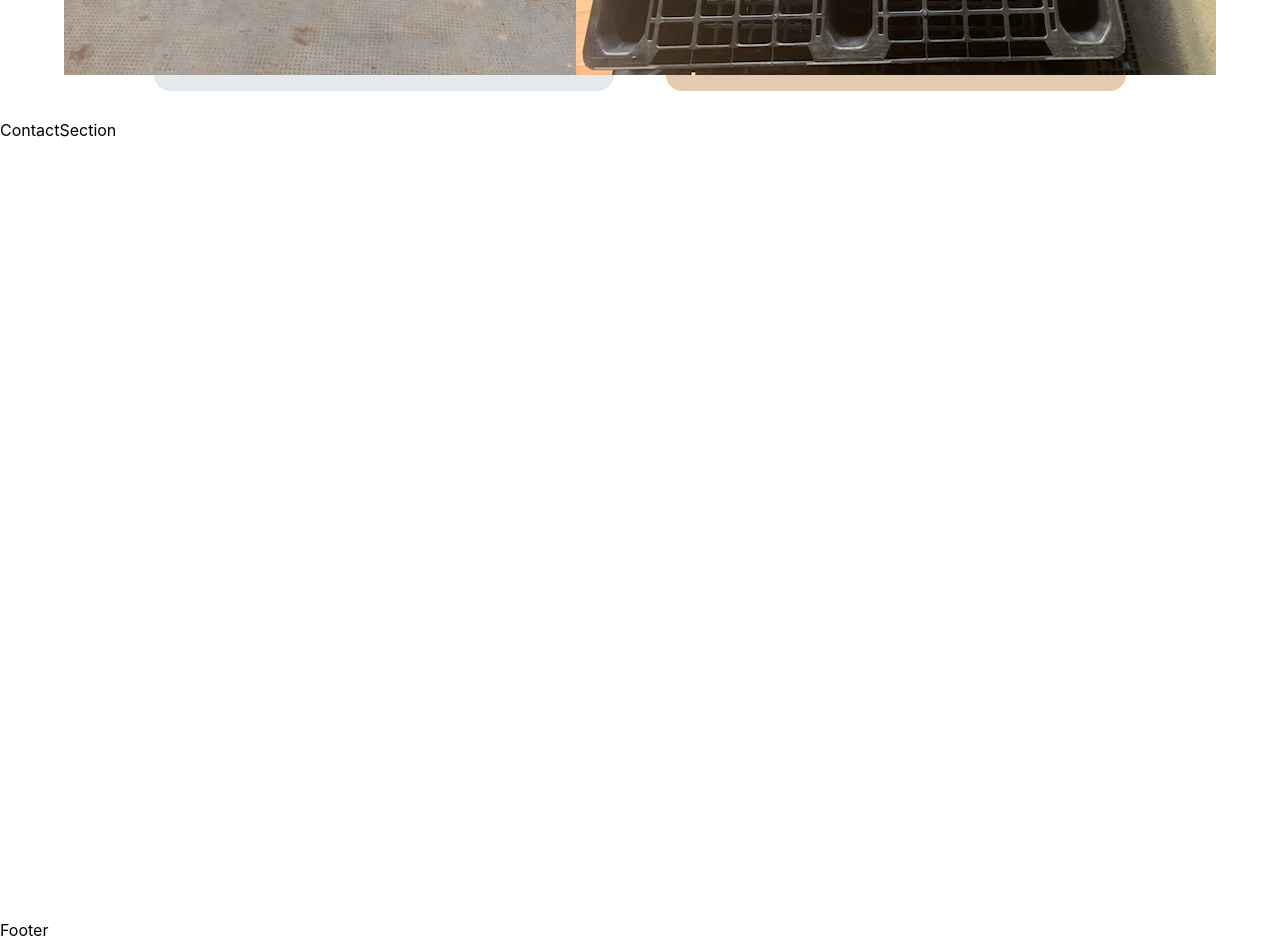
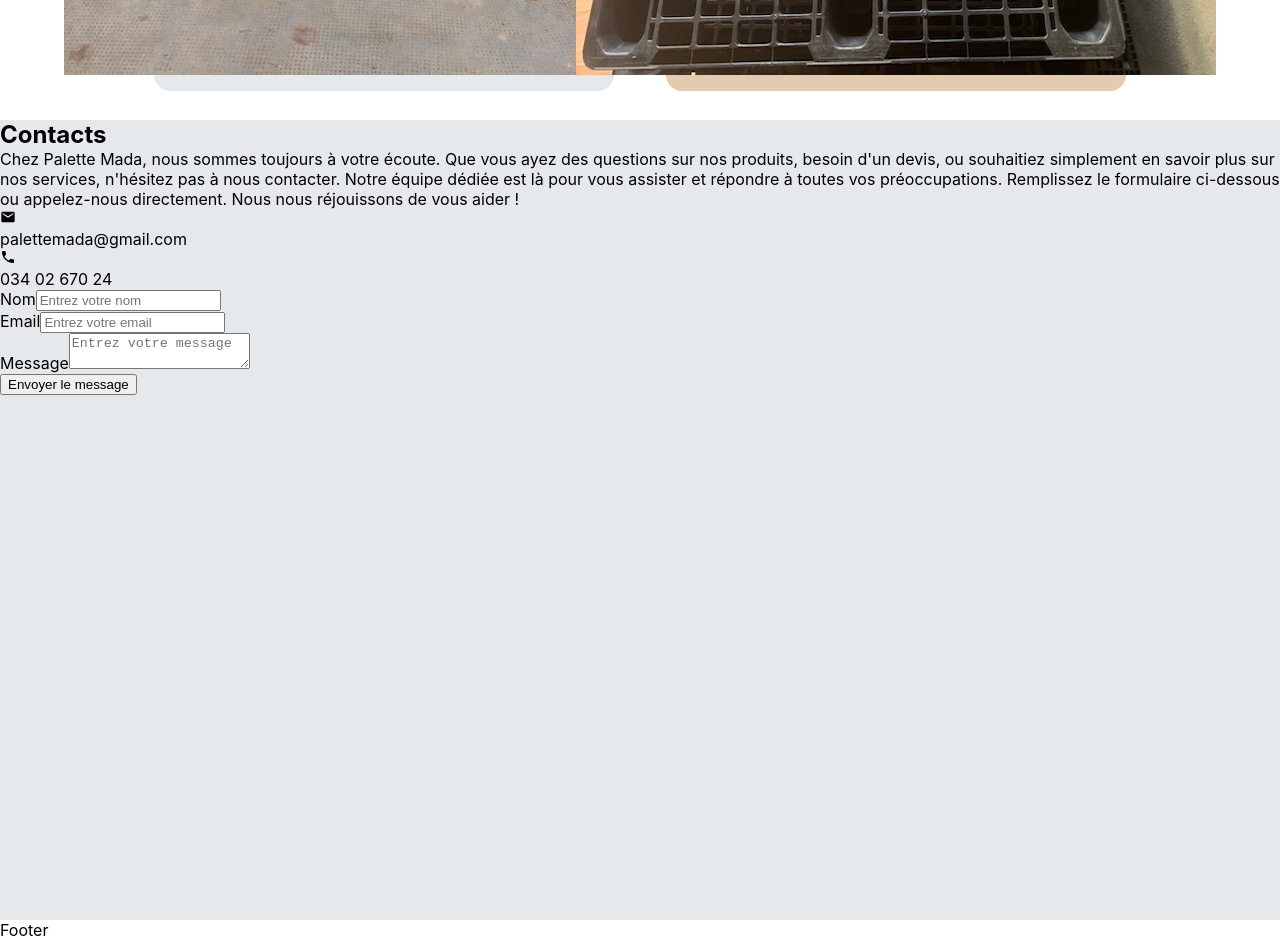
Before and after one commit to ManohisoaVicky/palette_mada, a React (Create React App) app: page / in a window 1280 px wide. Shown: the part 2280-3220 px from the top of the page. Built offline with nearby package versions, Linux system fonts and the light colour scheme.

Commit message:
added main content for contact section

```diff
--- a/package.json
+++ b/package.json
@@ -12,6 +12,7 @@
     "@types/react-dom": "^18.3.0",
     "react": "^18.3.1",
     "react-dom": "^18.3.1",
+    "react-icons": "^5.2.1",
     "react-scripts": "5.0.1",
     "typescript": "^4.9.5",
     "web-vitals": "^2.1.4"
--- a/src/App.css
+++ b/src/App.css
@@ -253,3 +253,9 @@ h1 {
 .plastic-product {
   background-color: var(--light-brown);
 }
+
+/*-------------------------------------------------Contact Section Styles---------------------------*/
+
+#contact {
+  background-color: var(--light-blue);
+}
--- a/src/components/sections/ContactSection.tsx
+++ b/src/components/sections/ContactSection.tsx
@@ -1,9 +1,62 @@
-import React from 'react'
+import React from "react";
+import { MdEmail, MdPhone } from "react-icons/md"; // Material Design icons
 
 function ContactSection() {
   return (
-    <div className='section' id='contact'>ContactSection</div>
-  )
+    <div className="section" id="contact">
+      <div className="contact-content">
+        <h2>Contacts</h2>
+        <p>
+          Chez Palette Mada, nous sommes toujours à votre écoute. Que vous ayez
+          des questions sur nos produits, besoin d'un devis, ou souhaitiez
+          simplement en savoir plus sur nos services, n'hésitez pas à nous
+          contacter. Notre équipe dédiée est là pour vous assister et répondre à
+          toutes vos préoccupations. Remplissez le formulaire ci-dessous ou
+          appelez-nous directement. Nous nous réjouissons de vous aider !
+        </p>
+        <div className="contact-info">
+          <div>
+            <MdEmail />
+            <p>palettemada@gmail.com</p>
+          </div>
+          <div>
+            <MdPhone />
+            <p>034 02 670 24</p>
+          </div>
+        </div>
+      </div>
+      <div className="contact-form">
+        <form>
+          <div className="input-box">
+            <label>Nom</label>
+            <input
+              type="text"
+              className="field"
+              placeholder="Entrez votre nom"
+              required
+            />
+          </div>
+          <div className="input-box">
+            <label>Email</label>
+            <input
+              type="email"
+              className="field"
+              placeholder="Entrez votre email"
+              required
+            />
+          </div>
+          <div className="input-box">
+            <label>Message</label>
+            <textarea
+              className="field mess"
+              placeholder="Entrez votre message"
+            ></textarea>
+          </div>
+          <button type="submit">Envoyer le message</button>
+        </form>
+      </div>
+    </div>
+  );
 }
 
-export default ContactSection
+export default ContactSection;
```
Also changed, not shown: 1 other file (tests, documents, lock files or other folders).
